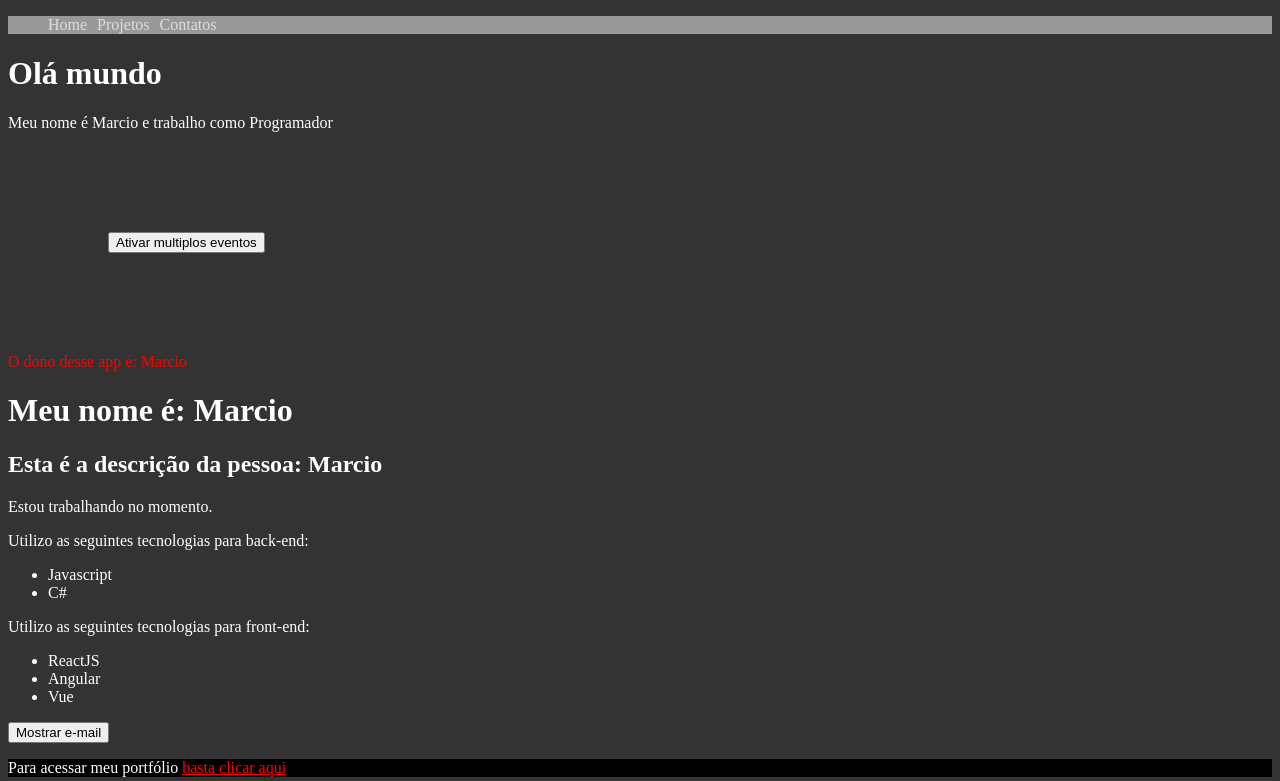
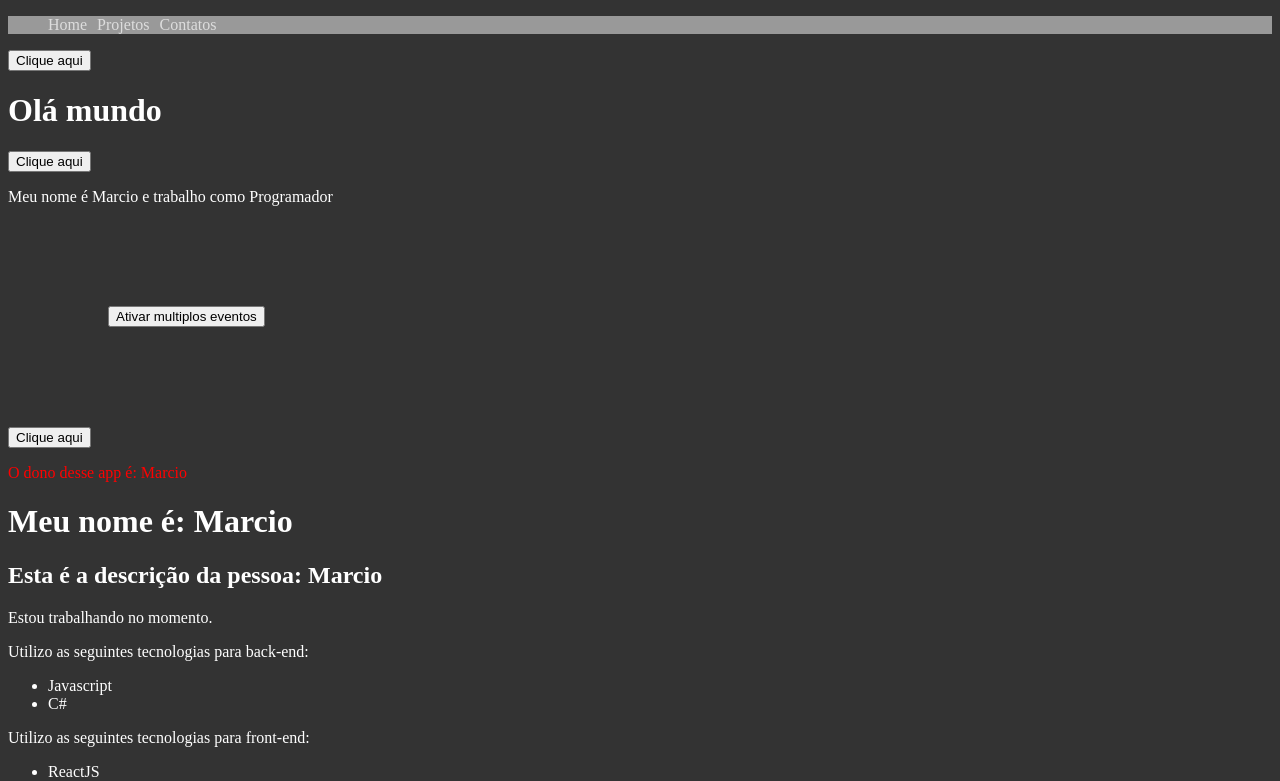
Before and after one commit to marciocrodrigues/vue-hora-decodar, a Vue app: page / in a window 1280 px wide. Shown: the top 781 px of the page. Built offline with nearby package versions, Linux system fonts and the light colour scheme.

Commit message:
Reutilização de componentes

```diff
--- a/src/components/PrimeiroComponente.vue
+++ b/src/components/PrimeiroComponente.vue
@@ -1,18 +1,23 @@
 <template>
     <div>
+        <Reutilizacao />
         <h1>Olá mundo</h1>
+        <Reutilizacao />
         <p>Meu nome é {{ nome }} e trabalho como {{ profissao }}</p>
         <MultiplosEventos />
+        <Reutilizacao />
     </div>
 </template>
 
 <script>
 import MultiplosEventos from './MultiplosEventos.vue';
+import Reutilizacao from './Reutilizacao.vue';
 
 export default {
     name: 'PrimeiroComponente',
     components: {
-        MultiplosEventos
+        MultiplosEventos,
+        Reutilizacao
     },
     data() {
         return {
--- /dev/null
+++ b/src/components/Reutilizacao.vue
@@ -0,0 +1,21 @@
+<template>
+    <div>
+        <button @click="ativar">Clique aqui</button>
+        <span v-show="ativou">Ativado!</span>
+    </div>
+</template>
+<script>
+export default {
+    name: 'Reutilizacao',
+    data() {
+        return {
+            ativou: false
+        }
+    },
+    methods: {
+        ativar() {
+            this.ativou = !this.ativou;
+        }
+    }
+}
+</script>
```
